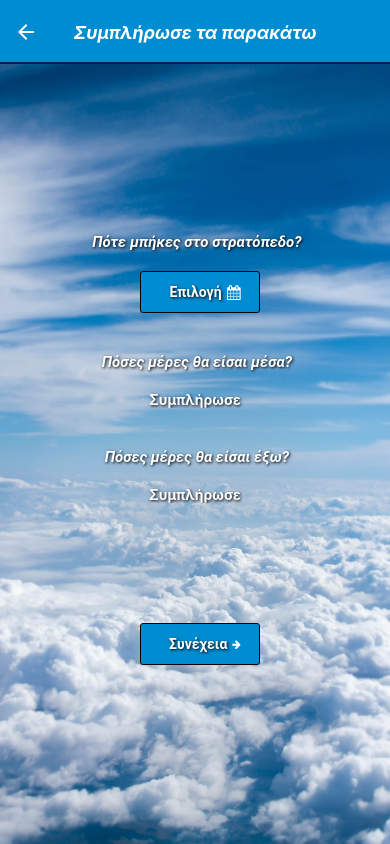
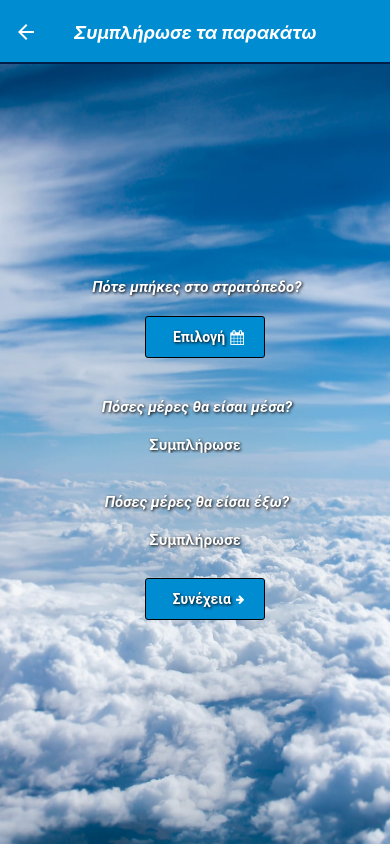
Before and after one commit to stamoskantarakis/army-calendar, a React Native app: screen /DatePicker in a window 390 px wide. Built offline with nearby package versions, Linux system fonts and the light colour scheme; what react-native-calendars would draw is missing.

Commit message:
Ui Changes

```diff
--- a/app/screens/DatePickerScreen.js
+++ b/app/screens/DatePickerScreen.js
@@ -38,12 +38,6 @@ function DatePickerScreen({ navigation, route  }) {
       showMode('date');
     };
 
-    const showTimepicker = () => {
-      showMode('time');
-    };
-
-
-
     return (
         <ImageBackground style={styles.imageStyle} source={require("../assets/background.jpg")}>
             <View style={{marginBottom: 50}}>
@@ -75,7 +69,7 @@ function DatePickerScreen({ navigation, route  }) {
                 placeholder="Συμπλήρωσε"
                 keyboardType="numeric"
             />
-             <Button onPress={showDatepicker} title="Συνέχεια" type="solid" icon={{name: "arrow-right",type: 'font-awesome', size: 10, color: "white",}} iconRight="true" buttonStyle={styles.nextButton} titleStyle={styles.titleButton}
+            <Button onPress={showDatepicker} title="Συνέχεια" type="solid" icon={{name: "arrow-right",type: 'font-awesome', size: 10, color: "white",}} iconRight="true" buttonStyle={styles.nextButton} titleStyle={styles.titleButton}
               onPress={() =>
                         onFinalButtonPress()}/>
             </View>
@@ -87,9 +81,9 @@ const styles = StyleSheet.create({
     imageStyle:{
         display:"flex",
         textAlign:"center",
+        justifyContent: 'center',
         width:"100%",
         height:"100%",
-        justifyContent: 'center',
         backgroundColor:"#008cd1",
 
     },
@@ -108,7 +102,6 @@ const styles = StyleSheet.create({
         textAlign:"center",
         fontWeight: '700',
         fontFamily: 'Roboto',
-        textAlign:"center",
         color:"white",
         marginTop: 40,
         fontSize: 15,
@@ -126,39 +119,44 @@ const styles = StyleSheet.create({
         borderColor:"black",
         width: 120,
         height:42,
-        left:140,
+        display:"flex",
+        textAlign:"center",
+        justifyContent: 'center',
+        marginHorizontal: 145,
+
 
 
     },
     nextButton:{
         display:"flex",
-        justifyContent: "center",
-        textAlign:"center",
-        marginTop:120,
+        justifyContent: 'center',
+        marginTop:30,
         backgroundColor: "#008cd1",
         borderWidth: 1,
         borderColor:"black",
         width: 120,
         height:42,
-        left:140,
+        marginHorizontal: 145,
 
 
     },
     titleButton:{
         fontWeight: '600',
         color: '#fff',
-        marginLeft: 15,
+        marginLeft: 12,
         fontSize: 14,
         fontFamily: 'Roboto',
         textShadowColor: 'rgba(0, 0, 0, 1)',
         textShadowOffset: {width: 1, height: 1},
-        textShadowRadius: 3
+        textShadowRadius: 3,
+        display:"flex",
+        textAlign:"center",
+        justifyContent: 'center',
 
     },
     input:{
-
+        textAlign:"center",
         marginTop:20,
-        textAlign: "center",
         color:"white",
         fontWeight:"bold",
         textShadowColor: 'rgba(0, 0, 0, 1)',
--- a/app/screens/HomeScreen.js
+++ b/app/screens/HomeScreen.js
@@ -1,6 +1,6 @@
 import React from 'react';
 import {StyleSheet, View, ImageBackground, Image, Text, Platform, StatusBar, ImageBackgroundBase} from 'react-native';
-import { Button, Card } from 'react-native-elements';
+import { Button} from 'react-native-elements';
 
 function HomeScreen({ navigation, route }) {
 
@@ -36,9 +36,8 @@ const styles = StyleSheet.create({
         justifyContent: "center",
         width: 245,
         height:265,
-        left:0,
         marginBottom:30,
-        marginTop:40
+        marginTop:50
 
 
     },
@@ -52,7 +51,7 @@ const styles = StyleSheet.create({
         borderWidth: 1,
         borderColor:"black",
         width: 120,
-        left:60
+        marginHorizontal: 60,
 
     },
     titleButton:{
--- a/app/screens/ResultScreen.js
+++ b/app/screens/ResultScreen.js
@@ -1,8 +1,8 @@
 import React from 'react';
-import {StyleSheet, View, ImageBackground, Image, Text, Platform, StatusBar, Modal} from 'react-native';
-import {Calendar, CalendarList, Agenda} from 'react-native-calendars';
+import {StyleSheet, View, ImageBackground, Text} from 'react-native';
+import {Calendar} from 'react-native-calendars';
 import { useSelector} from 'react-redux';
-import { Button, Card } from 'react-native-elements';
+import { Button} from 'react-native-elements';
 import {LocaleConfig} from 'react-native-calendars';
 
 LocaleConfig.locales['gr'] = {
@@ -76,9 +76,15 @@ function ResultScreen({ navigation, route  }) {
                 markingType={'period'}
                 markedDates={datesOfArmyCalendar}
                 style={{
-                    height: 380,
-                    backgroundColor: 'rgba(0, 0, 0, 0.8)',
-                    marginBottom:30
+                    height: 400,
+                    backgroundColor: "white",
+                    marginBottom:30,
+                    borderBottomColor:"#011f4b",
+                    borderBottomWidth:2,
+                    borderTopColor:"#011f4b",
+                    borderTopWidth:2
+
+
                   }}
             />
              <Button  title="Πίσω στην αρχική" type="solid" icon={{name: "arrow-left", size: 25, color: "white",}} iconLeft="true" buttonStyle={styles.button} titleStyle={styles.titleButton} onPress={() =>
@@ -103,7 +109,7 @@ const styles = StyleSheet.create({
         borderWidth: 1,
         borderColor:"black",
         width: 200,
-        left:105
+        marginHorizontal: 105,
 
     },
     titleButton:{
```
Also changed, not shown: app/assets/splash.png.
